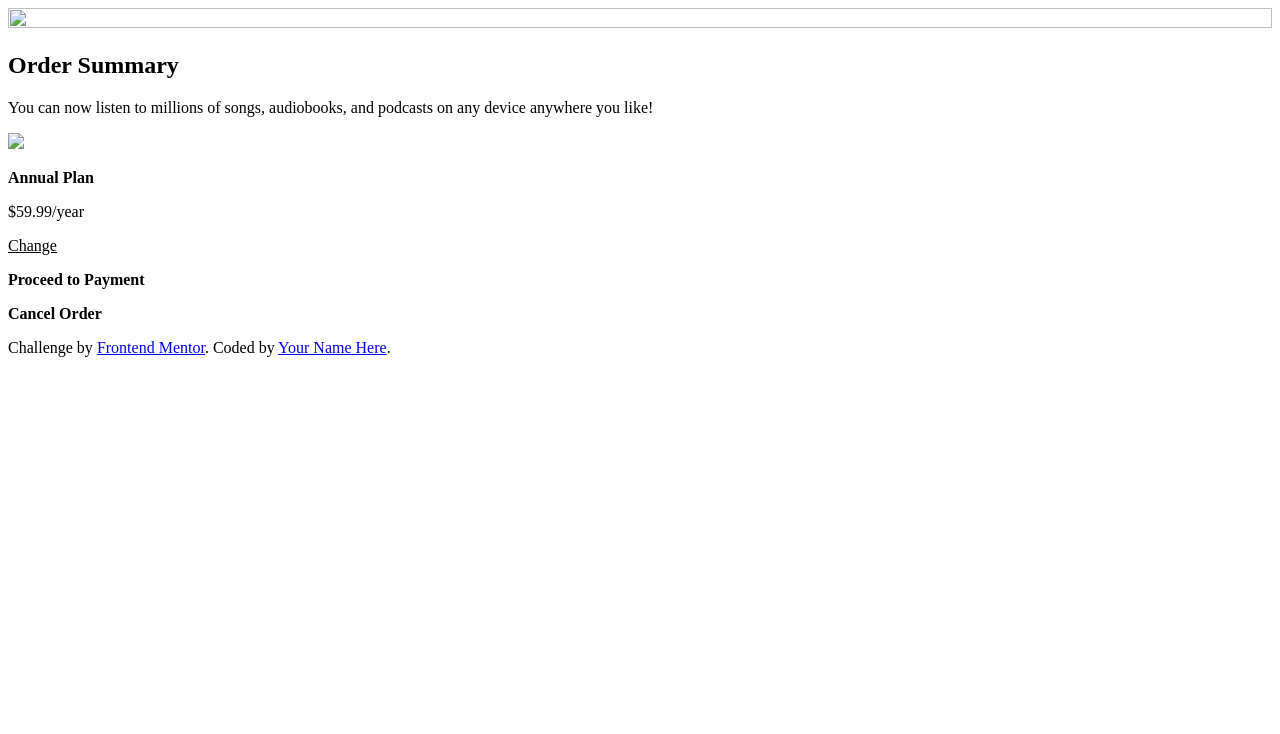
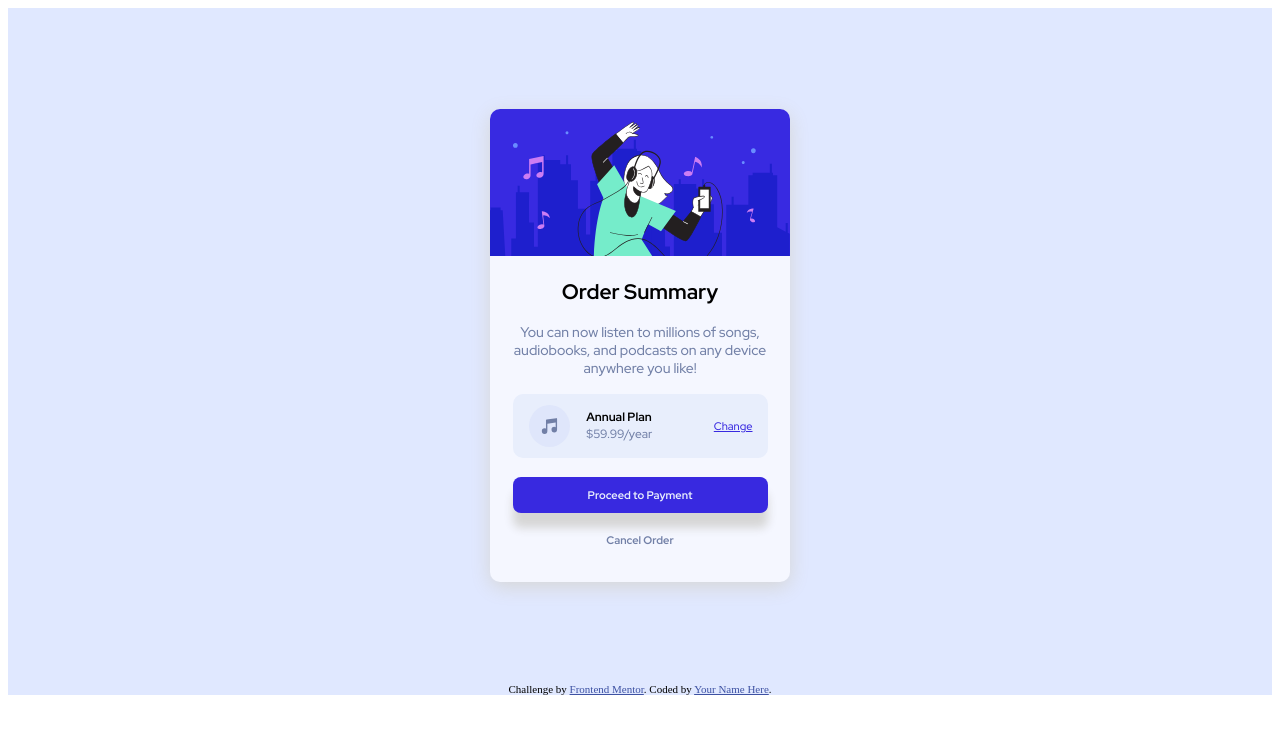
Before and after one commit to VSerra12/Order-summary-component, a plain HTML site: page index.html in a window 1280 px wide. Drawn offline with Linux system fonts and the light colour scheme.

Commit message:
Update index.html

```diff
--- a/index.html
+++ b/index.html
@@ -5,8 +5,8 @@
     <meta charset="UTF-8">
     <meta http-equiv="X-UA-Compatible" content="IE=edge">
     <meta name="viewport" content="width=device-width, initial-scale=1.0">
-    <link rel="icon" type="image/png" sizes="32x32" href="./images/favicon-32x32.png">
-    <link href="styles/style.css" rel="stylesheet" type="text/css">
+    <link rel="icon" type="image/png" sizes="32x32" href="favicon-32x32.png">
+    <link href="index.css" rel="stylesheet" type="text/css">
 
 
     <link href="https://fonts.googleapis.com/css2?family=Red+Hat+Display:wght@500;700;900&display=swap"
@@ -22,7 +22,7 @@
 
             <div class="content-box">
                 <div>
-                    <img class="illustration" src="images\illustration-hero.svg" width="100%" height="20%">
+                    <img class="illustration" src="illustration-hero.svg" width="100%" height="20%">
                 </div>
                 <div class="text">
                     <h2>Order Summary</h2>
@@ -32,7 +32,7 @@
                 <div class="box-plan">
                     <div class="plan">
                         <div class="music-icon">
-                            <img src="images\icon-music.svg" width="65%">
+                            <img src="icon-music.svg" width="65%">
                         </div>
                         <div class="type-price">
                             <p><b>Annual Plan</b></p>
```
